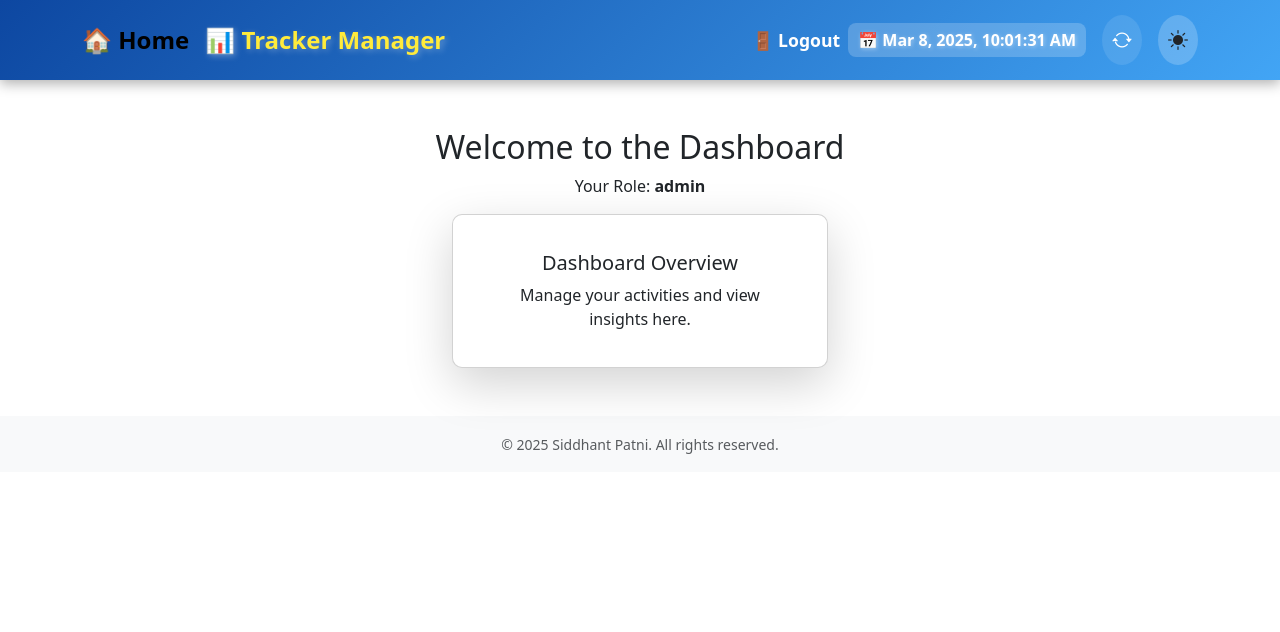
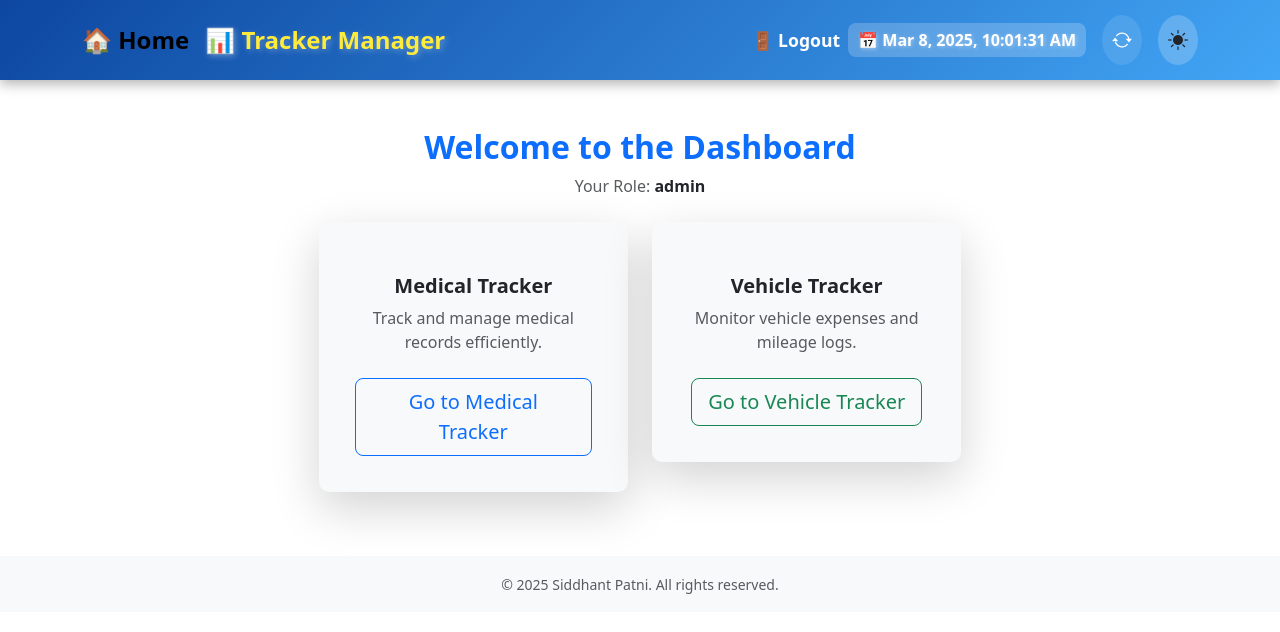
Before and after one commit to siddhantpatni0407/angular-tracker-manager-ui, an Angular app: page /dashboard in a window 1280 px wide. Shown: the top 632 px of the page. Built offline with nearby package versions, Linux system fonts and the light colour scheme; sample sign-in values are in the browser's storage.

Commit message:
Added Medical and Vehicle Components
Added Medical and Vehicle Components

```diff
--- a/src/app/components/dashboard/dashboard.component.html
+++ b/src/app/components/dashboard/dashboard.component.html
@@ -1,62 +1,55 @@
 <div *ngIf="userRole; else notLoggedIn" class="container mt-4">
-  <h2 class="text-center">Welcome to the Dashboard</h2>
+  <h2 class="text-center fw-bold text-primary">Welcome to the Dashboard</h2>
 
   <!-- Displaying the user's role -->
-  <p class="text-center">
-    Your Role: <strong>{{ userRole }}</strong>
+  <p class="text-center text-muted">
+    Your Role: <strong class="text-dark">{{ userRole }}</strong>
   </p>
 
-  <div class="row justify-content-center">
-    <!-- Dashboard Overview Card -->
-    <div class="col-md-6">
-      <div class="card shadow-lg">
+  <!-- New Sections for Medical Tracker & Vehicle Tracker -->
+  <div class="row mt-4 justify-content-center">
+
+    <!-- Medical Tracker Card -->
+    <div class="col-md-5 mb-3">
+      <div class="card shadow-lg border-0 bg-light animate__animated animate__fadeInUp">
         <div class="card-body text-center">
-          <h5 class="card-title">Dashboard Overview</h5>
-          <p class="card-text">
-            Manage your activities and view insights here.
-          </p>
+          <div class="text-primary mb-3">
+            <i class="fas fa-notes-medical fa-3x"></i>
+          </div>
+          <h5 class="card-title fw-bold">Medical Tracker</h5>
+          <p class="card-text text-muted">Track and manage medical records efficiently.</p>
+          <button class="btn btn-outline-primary btn-lg mt-2" (click)="navigateToMedicalTracker()">
+            <i class="fas fa-arrow-right"></i> Go to Medical Tracker
+          </button>
+        </div>
+      </div>
+    </div>
 
-          <!-- Dynamic content based on role -->
-          <div *ngIf="userRole === 'Admin'">
-            <h6 class="text-success">
-              As an Admin, you can manage users, monitor activities, and generate
-              reports.
-            </h6>
-            <button class="btn btn-success" (click)="viewReports()">
-              View Admin Reports
-            </button>
+    <!-- Vehicle Tracker Card -->
+    <div class="col-md-5 mb-3">
+      <div class="card shadow-lg border-0 bg-light animate__animated animate__fadeInUp animate__delay-1s">
+        <div class="card-body text-center">
+          <div class="text-success mb-3">
+            <i class="fas fa-car fa-3x"></i>
           </div>
-
-          <div *ngIf="userRole === 'User'">
-            <h6 class="text-info">
-              As a User, you can track your progress, log activities, and view
-              personal insights.
-            </h6>
-            <button class="btn btn-info" (click)="viewUserReports()">
-              View My Reports
-            </button>
-          </div>
-
-          <div *ngIf="userRole === 'Guest'">
-            <h6 class="text-warning">
-              Welcome, Guest! Please login to access more features.
-            </h6>
-            <button class="btn btn-warning" (click)="redirectToLogin()">
-              Login
-            </button>
-          </div>
+          <h5 class="card-title fw-bold">Vehicle Tracker</h5>
+          <p class="card-text text-muted">Monitor vehicle expenses and mileage logs.</p>
+          <button class="btn btn-outline-success btn-lg mt-2" (click)="navigateToVehicleTracker()">
+            <i class="fas fa-arrow-right"></i> Go to Vehicle Tracker
+          </button>
         </div>
       </div>
     </div>
   </div>
 </div>
 
+<!-- Access Denied for Unauthenticated Users -->
 <ng-template #notLoggedIn>
   <div class="container mt-4 text-center">
-    <h2 class="text-danger">Access Denied</h2>
-    <p>You must be logged in to access the dashboard.</p>
-    <button class="btn btn-primary" (click)="redirectToLogin()">
-      Go to Login
+    <h2 class="text-danger fw-bold">Access Denied</h2>
+    <p class="text-muted">You must be logged in to access the dashboard.</p>
+    <button class="btn btn-danger btn-lg" (click)="redirectToLogin()">
+      <i class="fas fa-sign-in-alt"></i> Go to Login
     </button>
   </div>
 </ng-template>
--- a/src/app/components/dashboard/dashboard.component.ts
+++ b/src/app/components/dashboard/dashboard.component.ts
@@ -1,11 +1,12 @@
 import { Component, OnInit } from '@angular/core';
 import { Router } from '@angular/router';
 import { CommonModule } from '@angular/common';
+import { RouterModule } from '@angular/router';
 
 @Component({
   selector: 'app-dashboard',
   standalone: true,
-  imports: [CommonModule], // Add CommonModule here if needed
+  imports: [CommonModule, RouterModule], // ✅ Ensure RouterModule is imported
   templateUrl: './dashboard.component.html',
   styleUrls: ['./dashboard.component.css'],
 })
@@ -15,32 +16,32 @@ export class DashboardComponent implements OnInit {
   constructor(private router: Router) {}
 
   ngOnInit(): void {
-    // Check if the user is logged in
     const isLoggedIn = !!sessionStorage.getItem('authToken');
 
     if (!isLoggedIn) {
-      // Redirect to the login page if the user is not logged in
       this.router.navigate(['/login']);
     } else {
-      // Retrieve the role from sessionStorage
       this.userRole = sessionStorage.getItem('userRole') || 'Guest';
     }
   }
 
+  navigateToMedicalTracker(): void {
+    this.router.navigate(['/medical-tracker']); // ✅ Update route accordingly
+  }
+
+  navigateToVehicleTracker(): void {
+    this.router.navigate(['/vehicle-tracker']); // ✅ Update route accordingly
+  }
+
   viewReports(): void {
-    // Implement functionality to show admin reports or navigate to reports page
     console.log('Admin reports button clicked!');
-    // Example: this.router.navigate(['/admin-reports']);
   }
 
   viewUserReports(): void {
-    // Implement functionality to show user-specific reports or navigate to a user dashboard page
     console.log('User reports button clicked!');
-    // Example: this.router.navigate(['/user-reports']);
   }
 
   redirectToLogin(): void {
-    // Redirect guest to login page
     this.router.navigate(['/login']);
   }
 }
--- /dev/null
+++ b/src/app/components/medical-tracker/medical-tracker.component.html
@@ -0,0 +1,9 @@
+<div class="container mt-4">
+    <h2 class="text-center">Medical Tracker</h2>
+    <p class="text-center">Manage and track your medical records efficiently.</p>
+
+    <!-- Back to Dashboard Button -->
+    <div class="text-center mt-3">
+      <button class="btn btn-secondary" (click)="navigateToDashboard()">Back to Dashboard</button>
+    </div>
+  </div>
--- /dev/null
+++ b/src/app/components/medical-tracker/medical-tracker.component.ts
@@ -0,0 +1,15 @@
+import { Component } from '@angular/core';
+import { Router } from '@angular/router';
+
+@Component({
+  selector: 'app-medical-tracker',
+  templateUrl: './medical-tracker.component.html',
+  styleUrls: ['./medical-tracker.component.css']
+})
+export class MedicalTrackerComponent {
+  constructor(private router: Router) {}
+
+  navigateToDashboard() {
+    this.router.navigate(['/dashboard']);
+  }
+}
--- /dev/null
+++ b/src/app/components/vehicle-tracker/vehicle-tracker.component.html
@@ -0,0 +1,9 @@
+<div class="container mt-4">
+    <h2 class="text-center">Vehicle Tracker</h2>
+    <p class="text-center">Monitor vehicle expenses and mileage logs.</p>
+
+    <!-- Back to Dashboard Button -->
+    <div class="text-center mt-3">
+      <button class="btn btn-secondary" (click)="navigateToDashboard()">Back to Dashboard</button>
+    </div>
+  </div>
--- /dev/null
+++ b/src/app/components/vehicle-tracker/vehicle-tracker.component.ts
@@ -0,0 +1,15 @@
+import { Component } from '@angular/core';
+import { Router } from '@angular/router';
+
+@Component({
+  selector: 'app-vehicle-tracker',
+  templateUrl: './vehicle-tracker.component.html',
+  styleUrls: ['./vehicle-tracker.component.css']
+})
+export class VehicleTrackerComponent {
+  constructor(private router: Router) {}
+
+  navigateToDashboard() {
+    this.router.navigate(['/dashboard']);
+  }
+}
```
Also changed, not shown: src/app/app-routing.module.ts (+9 -5 lines), src/app/app.module.ts (+6 -2 lines), src/app/app.routes.ts (+8 -2 lines), src/app/components/medical-tracker/medical-tracker.component.css (added), src/app/components/vehicle-tracker/vehicle-tracker.component.css (added), 2 other files (tests, documents, lock files or other folders).
